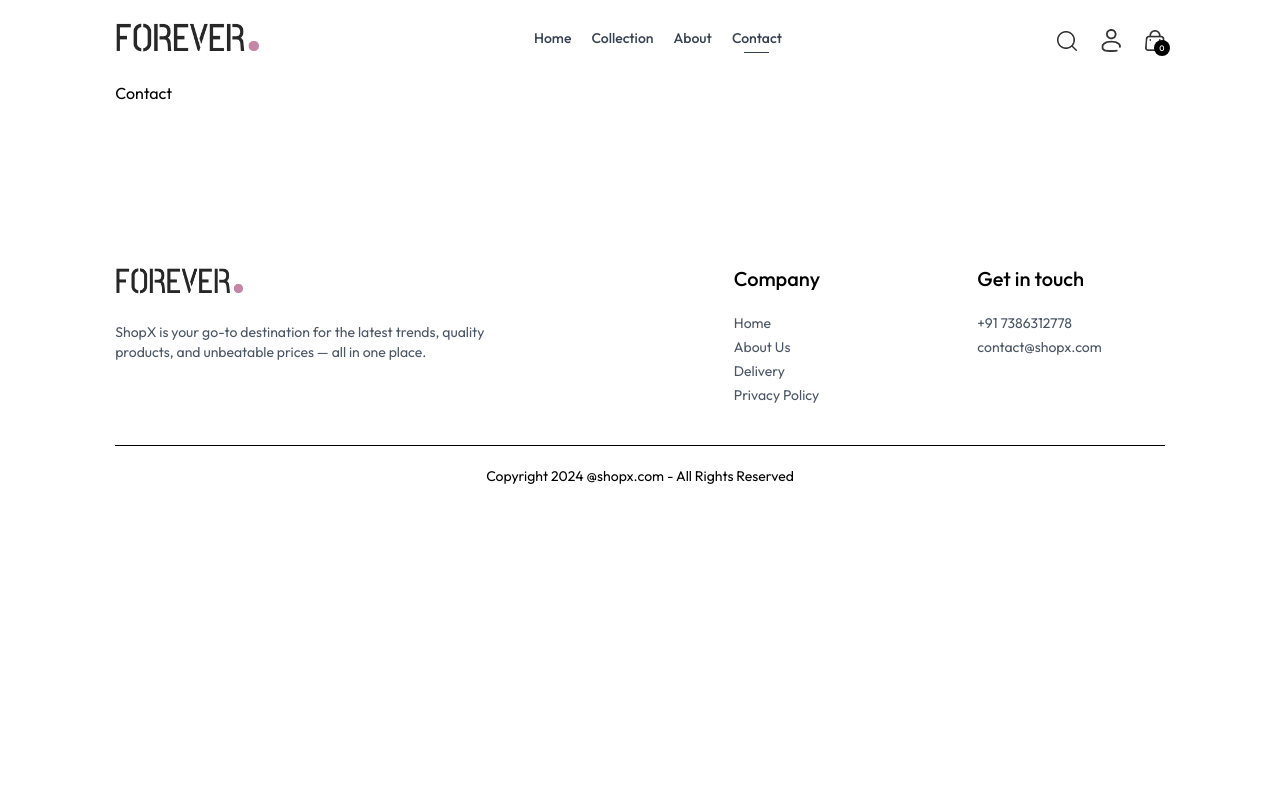
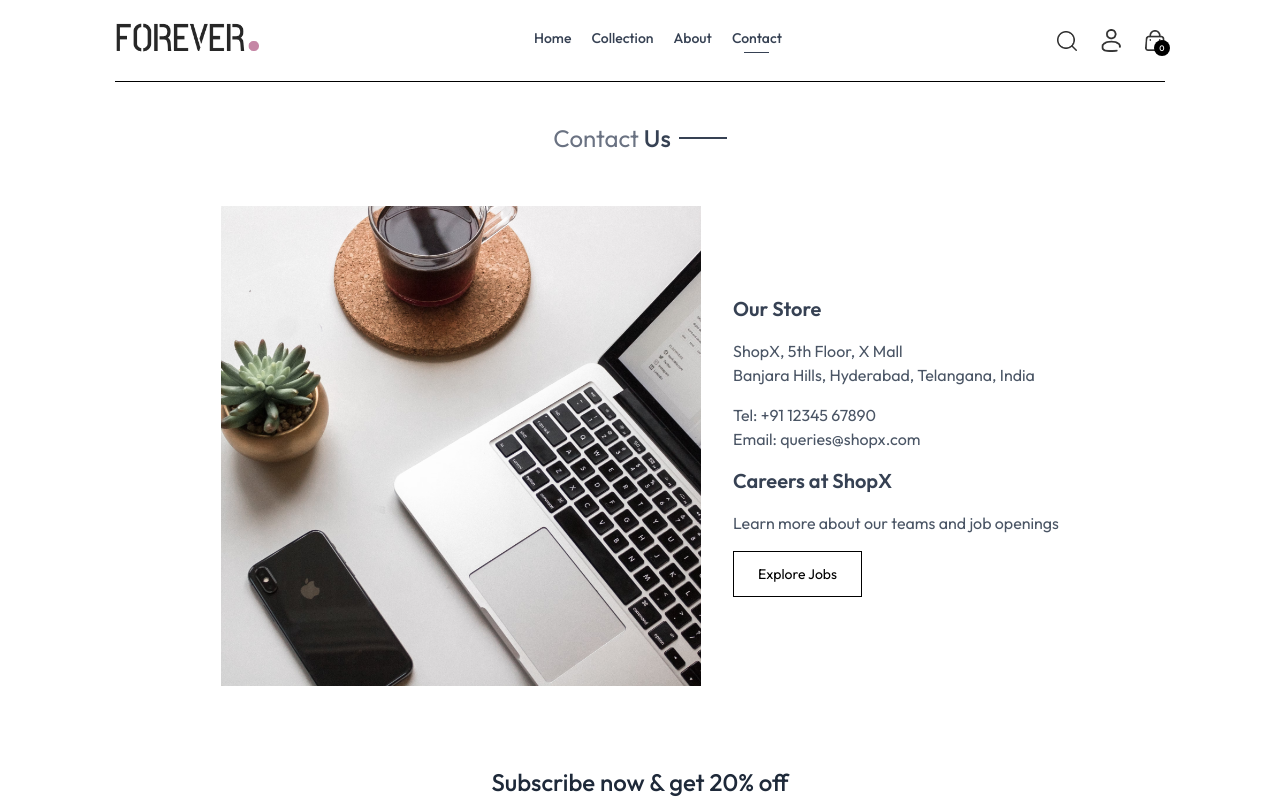
Before and after one commit to fumble-dev/shop-x, a React (Vite) app in the folder frontend/: page /contact in a window 1280 px wide. Shown: the top 800 px of the page. Built offline with nearby package versions, Linux system fonts and the light colour scheme.

Commit message:
fe v1 done

```diff
--- a/frontend/src/pages/Contact.jsx
+++ b/frontend/src/pages/Contact.jsx
@@ -1,9 +1,34 @@
 import React from 'react'
+import Title from '../components/Title'
+import { assets } from '../assets/assets'
+import NewsLetterBox from '../components/NewsLetterBox'
 
 const Contact = () => {
   return (
     <div>
-      Contact
+      <div className="text-center text-2xl pt-10 border-t">
+        <Title text1={'Contact'} text2={'Us'} />
+      </div>
+
+      <div className="my-10 flex flex-col md:flex-row justify-center gap-8 mb-20">
+        <img src={assets.contact_img} className="w-full md:max-w-[480px]" alt="" />
+        <div className="flex flex-col justify-center items-start gap-4">
+          <p className="font-semibold text-xl text-gray-700">Our Store</p>
+          <p className="text-gray-600">
+            ShopX, 5th Floor, X Mall <br /> Banjara Hills, Hyderabad, Telangana, India
+          </p>
+          <p className="text-gray-600">
+            Tel: +91 12345 67890 <br /> Email: queries@shopx.com
+          </p>
+          <p className="font-semibold text-xl text-gray-700">Careers at ShopX</p>
+          <p className="text-gray-600">Learn more about our teams and job openings</p>
+          <button className="border border-black px-6 py-3 text-sm hover:bg-black hover:text-white">
+            Explore Jobs
+          </button>
+        </div>
+      </div>
+
+      <NewsLetterBox />
     </div>
   )
 }
```
